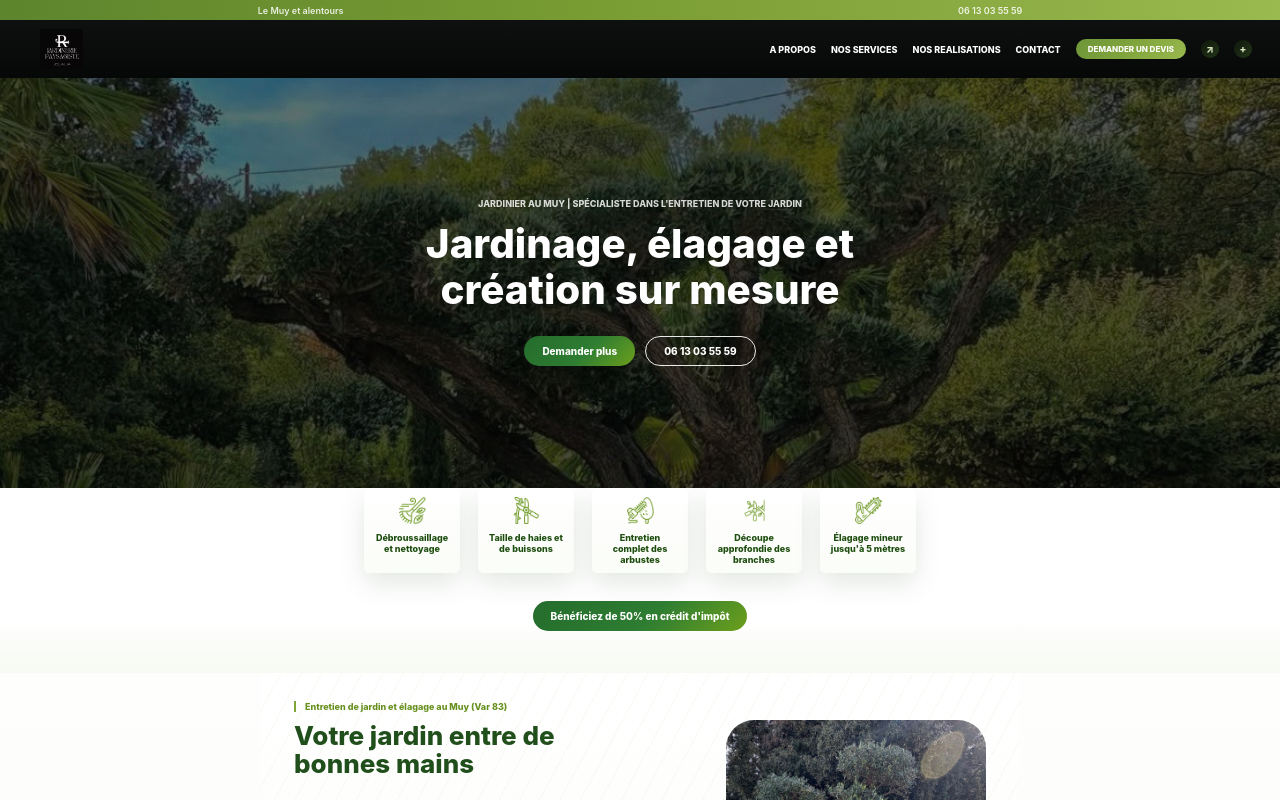
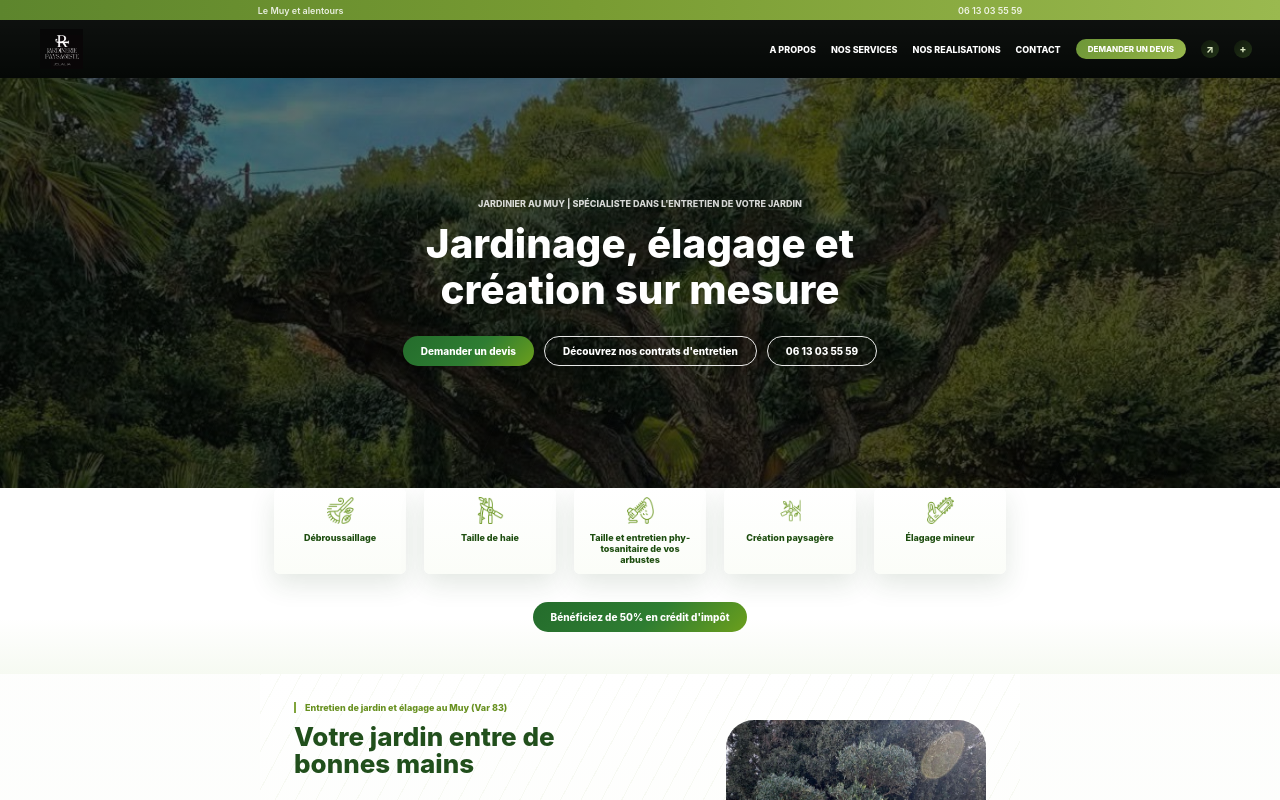
Before and after one commit to omarrui/Jardinage_jr, a React (Vite) app in the folder frontend/: page / in a window 1280 px wide. Shown: the top 800 px of the page. Built offline with nearby package versions, Linux system fonts and the light colour scheme; no server answers.

Commit message:
Update homepage services and hero buttons

```diff
--- a/frontend/src/pages/Booking.jsx
+++ b/frontend/src/pages/Booking.jsx
@@ -129,7 +129,7 @@ function Booking({ goHome }) {
 
           <label>Description (optionnel)</label>
           <textarea
-            placeholder="Ex: Taille de haie, entretien général..."
+            placeholder="Ex: Débroussaillage, taille de haie, élagage mineur..."
             value={description}
             onChange={(e) => setDescription(e.target.value)}
             rows="4"
--- a/frontend/src/pages/Home.css
+++ b/frontend/src/pages/Home.css
@@ -56,7 +56,8 @@
     margin-bottom: 25px;
   }
 
-  .hero-buttons button {
+  .hero-buttons button,
+  .hero-buttons a {
     margin: 0 5px;
   }
 
@@ -85,6 +86,10 @@
     cursor: pointer;
     font-size: 10px;
     font-weight: 800;
+    display: inline-flex;
+    align-items: center;
+    justify-content: center;
+    text-decoration: none;
   }
 
   /* ===== SERVICES ===== */
@@ -108,8 +113,8 @@
   .service-card {
     background:
       linear-gradient(180deg, #ffffff 0%, #fbfdf8 100%);
-    width: 96px;
-    min-height: 74px;
+    width: 132px;
+    min-height: 86px;
     padding: 9px 9px 8px;
     border-radius: 6px;
     box-shadow: 0 10px 26px rgba(41, 76, 35, 0.13);
@@ -516,6 +521,8 @@
   font-weight: 800;
   color: #1d4d0f;
   line-height: 1.2;
+  hyphens: auto;
+  overflow-wrap: anywhere;
 }
 
 /* Responsive adjustments */
@@ -844,7 +851,8 @@
     gap: 10px;
   }
 
-  .hero-buttons button {
+  .hero-buttons button,
+  .hero-buttons a {
     width: 100%;
     margin: 0;
   }
--- a/frontend/src/pages/Home.jsx
+++ b/frontend/src/pages/Home.jsx
@@ -75,26 +75,23 @@ function Home({ goToBooking, goToClientAppointments }) {
           </h1>
           <div className="hero-buttons">
             <button className="primary-btn" onClick={goToBooking}>
-              Demander plus
+              Demander un devis
             </button>
-
-            {goToClientAppointments && (
-              <button
-                className="secondary-btn"
-                onClick={goToClientAppointments}
-              >
-                Mes rendez-vous
-              </button>
-            )}
 
             <button
               className="secondary-btn"
               onClick={() => {
-                document.querySelector(".services-section")?.scrollIntoView({ behavior: "smooth" });
+                const contractsSection = document.getElementById("contrats-entretien");
+                const fallbackSection = document.querySelector(".services-section");
+                (contractsSection || fallbackSection)?.scrollIntoView({ behavior: "smooth" });
               }}
             >
+              Découvrez nos contrats d'entretien
+            </button>
+
+            <a className="secondary-btn" href="tel:+33613035559">
               06 13 03 55 59
-            </button>
+            </a>
           </div>
         </div>
       </section>
@@ -103,33 +100,33 @@ function Home({ goToBooking, goToClientAppointments }) {
       <section className="services-section">
         <div className="services-grid">
           <div className="service-card">
-            <img src={debroussaillageImg} alt="Débroussaillage et nettoyage" className="service-img" />
-            <h3>Débroussaillage et nettoyage</h3>
-            <p>Nettoyage complet de terrain et mise en sécurité.</p>
+            <img src={debroussaillageImg} alt="Débroussaillage" className="service-img" />
+            <h3>Débroussaillage</h3>
+            <p>Nettoyage de terrain, coupe des herbes hautes et remise au propre.</p>
           </div>
 
           <div className="service-card">
-            <img src={tailleBuissonImg} alt="Taille de haies et de buissons" className="service-img" />
-            <h3>Taille de haies et de buissons</h3>
-            <p>Taille soignée pour un jardin structuré et harmonieux.</p>
+            <img src={tailleBuissonImg} alt="Taille de haie" className="service-img" />
+            <h3>Taille de haie</h3>
+            <p>Taille soignée pour garder des haies nettes, denses et harmonieuses.</p>
           </div>
 
           <div className="service-card">
-            <img src={entretienImg} alt="Entretien complet des arbustes" className="service-img" />
-            <h3>Entretien complet des arbustes</h3>
-            <p>Entretien régulier et adapté à chaque type d'arbuste.</p>
+            <img src={entretienImg} alt="Taille et entretien phytosanitaire des arbustes" className="service-img" />
+            <h3>Taille et entretien phytosanitaire de vos arbustes</h3>
+            <p>Soins adaptés pour préserver la forme, la vigueur et la santé des arbustes.</p>
           </div>
 
           <div className="service-card">
-            <img src={decoupeImg} alt="Découpe approfondie des branches" className="service-img" />
-            <h3>Découpe approfondie des branches</h3>
-            <p>Interventions précises pour préserver la santé des arbres.</p>
+            <img src={decoupeImg} alt="Création paysagère" className="service-img" />
+            <h3>Création paysagère</h3>
+            <p>Aménagement et mise en valeur de vos espaces extérieurs.</p>
           </div>
 
           <div className="service-card">
-            <img src={elagageImg} alt="Élagage mineur jusqu'à 5 mètres" className="service-img" />
-            <h3>Élagage mineur jusqu'à 5 mètres</h3>
-            <p>Élagage professionnel sécurisé jusqu'à 5 mètres de hauteur.</p>
+            <img src={elagageImg} alt="Élagage mineur" className="service-img" />
+            <h3>Élagage mineur</h3>
+            <p>Élagage léger et sécurisé pour entretenir les arbres de petite hauteur.</p>
           </div>
         </div>
 
@@ -157,9 +154,9 @@ function Home({ goToBooking, goToClientAppointments }) {
           </p>
 
           <p>
-            Nous proposons des services complets : entretien régulier,
-            taille de haies, élagage jusqu'à 5 mètres, débroussaillage
-            de terrain et création paysagère.
+            Nous proposons des services complets : débroussaillage,
+            taille de haie, taille et entretien phytosanitaire de vos arbustes,
+            création paysagère et élagage mineur.
             Chaque intervention est réalisée avec soin et professionnalisme.
           </p>
 
@@ -279,9 +276,8 @@ function Home({ goToBooking, goToClientAppointments }) {
           </p>
 
           <p>
-            Les prestations concernées incluent notamment : tonte de pelouse,
-            taille de haies, entretien des arbustes, débroussaillage et entretien
-            général du jardin.
+            Les prestations concernées incluent notamment : débroussaillage,
+            taille de haie, entretien des arbustes et entretien général du jardin.
           </p>
 
           <p>
@@ -411,7 +407,7 @@ function Home({ goToBooking, goToClientAppointments }) {
                 name: "Quels types de services proposez-vous ?",
                 acceptedAnswer: {
                   "@type": "Answer",
-                  text: "Entretien complet de jardin, taille, élagage, débroussaillage et création paysagère."
+                  text: "Débroussaillage, taille de haie, taille et entretien phytosanitaire des arbustes, création paysagère et élagage mineur."
                 }
               }
             ]
```
